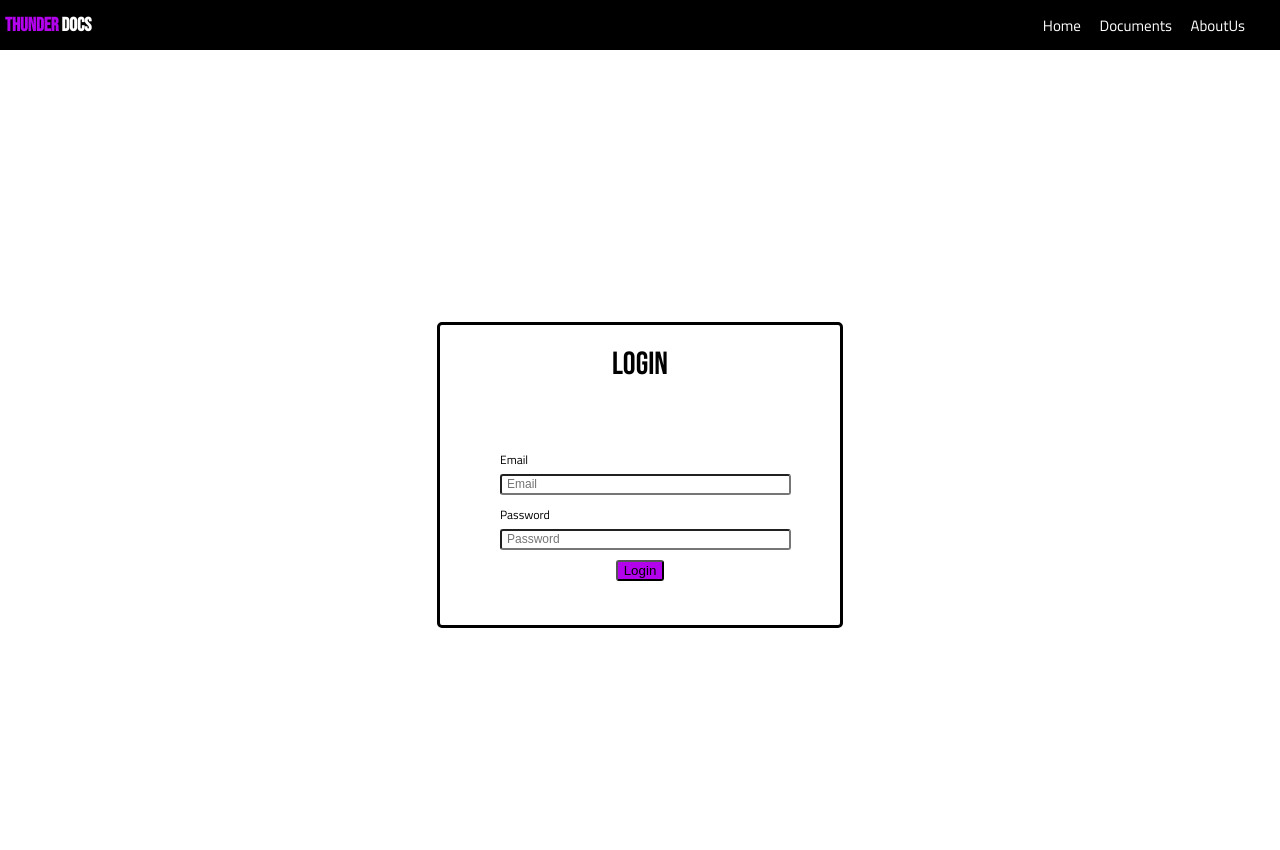
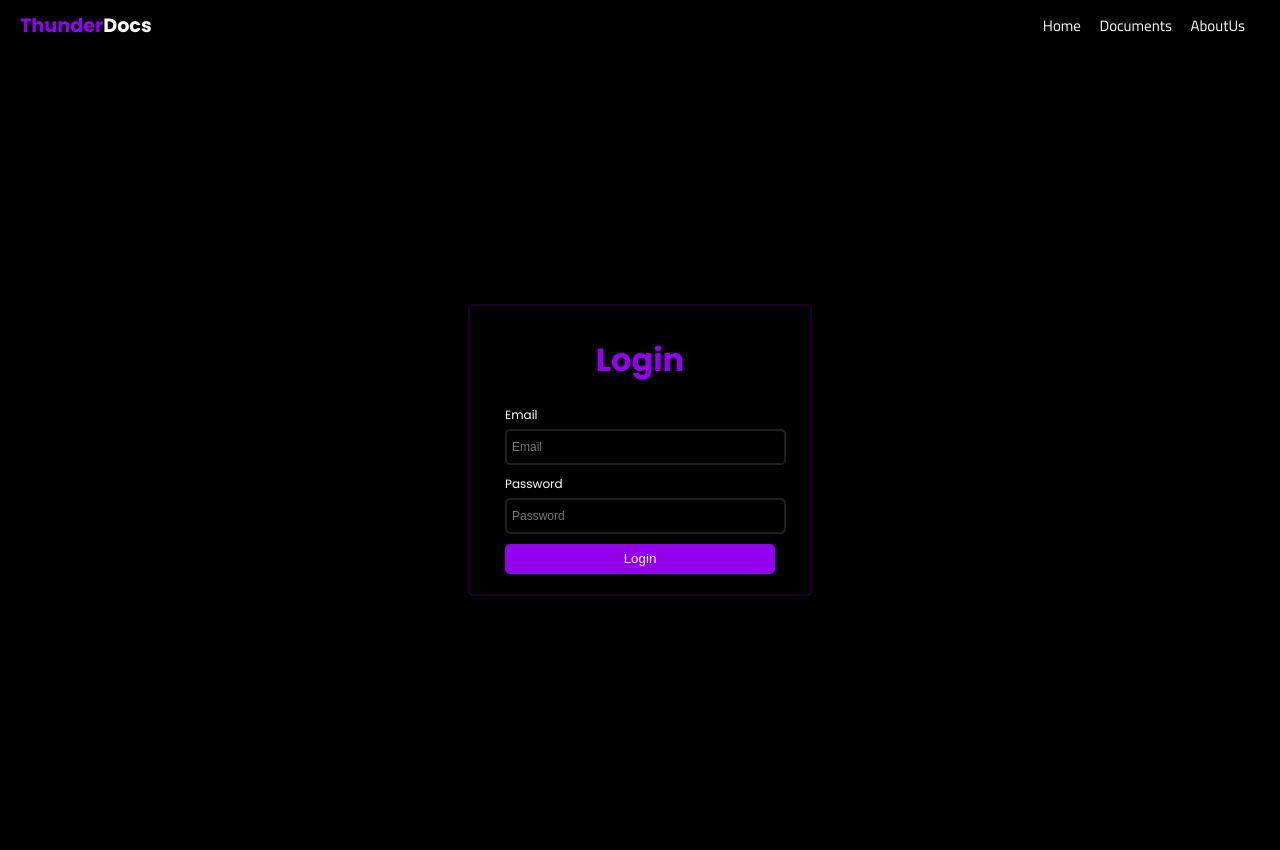
Before and after one commit to MrD0511/ThunderDocs, a Flask app: page /login in a window 1280 px wide. After the commit the page ends 596 px from the top, so only its background shows below. Run offline with Flask 3, Linux system fonts and the light colour scheme.

Commit message:
dhruv commit

```diff
--- a/static/base.css
+++ b/static/base.css
@@ -1,14 +1,18 @@
+body{
+    background-color: black;
+    font-family: "Poppins", sans-serif;
+}
 .navBar{
     height: 50px;
     width: 100vw;
     display: flex;
     align-items: center;
-    position: absolute;
+    position: fixed;
     top:0;
     left: 0;
-    background-color: rgb(0, 0, 0);
 }
 .logo{
+    margin-left: 15px;
     padding:5px;
     a{
         color: black;
@@ -17,7 +21,7 @@
     }
 
     #front{
-        color:#b203ec;
+        color:rgb(146, 0, 237);
     }
 
     #end{
@@ -33,51 +37,28 @@
         font-size: 15px;
         text-decoration: none;
         margin-right:15px;
+        transition: all 0.3s ease-in-out;
+        cursor: pointer;
     }
-
-        font-family: "Titillium Web", sans-serif;
-        font-weight: 400;
-        font-style: normal;
-
-}
-
-.navLinks:hover{
-    color: #b203ec;
-    text-decoration: underline;
-}
-
-/* mainDiv */
-.mainDiv{
-    position: absolute;
-    top: 50px;
-    left: 0;
-    height: calc(100vh - 50px);
-    width: 100vw;
-    background-image: "C:\Users\DELL\Downloads\purple.jpeg";
-
-}
-div.boxDiv{
-    border: 3.5px solid black;
-}
-
-.title{
-    font-family: "Bebas Neue", sans-serif;
-    font-weight: 400;
-    font-style: normal;
-}
-
-.fieldLabel{
     font-family: "Titillium Web", sans-serif;
     font-weight: 400;
     font-style: normal;
 }
 
-.fieldInput{
-    border-radius: 3px;
+#home:hover{
+    color: #b203ec;
+    text-decoration: none;
+    font-size: 16px;
 }
 
-button{
-    background-color:#b203ec;
-    color: black;
-    border-radius: 3px;
+#documents:hover{
+    color: #b203ec;
+    text-decoration: none;
+    font-size: 16px;
 }
+
+#aboutus:hover{
+    color: #b203ec;
+    text-decoration: none;
+    font-size: 16px;
+}
--- a/static/login.css
+++ b/static/login.css
@@ -1,30 +1,24 @@
-.logo{
-    font-family: "Bebas Neue", sans-serif;
-    font-weight: 400;
-    font-style: normal;
-}
-
 .navlinks{
     font-family: "Titillium Web", sans-serif;
     font-weight: 200;
     font-style: normal;
-  }
-
+}
 .mainDiv{
     position: absolute;
-    height: calc(100vh - 50px);
-    width: 100vw;
-    left:0;
+    left: 0;
     top: 50px;
+    height: calc(100% - 50px);
+    width: 100%;
     display: flex;
     flex-direction:column;
     justify-content: center;
     align-items: center;
+    background-color: rgb(0, 0, 0);
 }
 .boxDiv{
-    height: 300px;
-    width: 400px;
-    border: 2px solid black;
+    padding:20px;
+    width: 300px;
+    border: 2px solid rgba(146, 0, 237, 0.193);
     border-radius: 5px;
     display: flex;
     flex-direction: column;
@@ -32,8 +26,9 @@
     align-items: center;
 }
 .title{
-    margin-top: 20px;
+    margin-top: 10px;
     text-align: center;
+    color: rgb(146, 0, 237);
 }
 .field{
     display: flex;
@@ -49,15 +44,50 @@
     flex-direction: column;
     gap: 10px;
 }
+.field{
+    width: 90%;
+    display: flex;
+    justify-content: flex-start;
+    flex-direction: column;
+}
 .fieldLabel{
     font-size: 12px;
-    color: black;
+    color: white;
     margin-bottom: 5px;
 }
 .fieldInput{
     width: 100%;
     background-color: transparent;
-    height: 15px;
+    outline: none;
+    border:2px solid rgb(31, 31, 31);
+    color: white;
+    border-radius: 5px;
+    height: 30px;
     padding-left: 5px;
     font-size: 12px;
+    transition: all 0.3s ease;
 }
+.fieldInput:focus{
+    transform: scale(1.05);
+    border-color: rgb(146, 0, 237);
+}
+.btn{
+    height: 30px;
+    width: 90%;
+}
+.btn button{
+    height: 30px;
+    width: 100%;
+    border: 2px solid rgba(146, 0, 237, 0.187);
+    background-color: black;
+    background-color: rgb(146, 0, 237);
+    color: white;
+    font-weight: 500;
+    border-radius: 5px;
+    transition: all 0.3s ease;
+    cursor: pointer;
+}
+.btn button:hover{
+    color: black;
+    transform: scale(1.05);
+}
--- a/static/register.css
+++ b/static/register.css
@@ -20,6 +20,7 @@
     flex-direction:column;
     justify-content: center;
     align-items: center;
+    background-color: black;
 }
 .boxDiv{
     height: 300px;
--- a/templates/base.html
+++ b/templates/base.html
@@ -5,6 +5,9 @@
     <meta name="viewport" content="width=device-width, initial-scale=1.0">
     <title>ThunderDocs</title>
     <link rel="stylesheet" type="text/css" href={{ url_for('static', filename='base.css') }}>
+    <link rel="preconnect" href="https://fonts.googleapis.com">
+    <link rel="preconnect" href="https://fonts.gstatic.com" crossorigin>
+    <link href="https://fonts.googleapis.com/css2?family=Poppins:ital,wght@0,100;0,200;0,300;0,400;0,500;0,600;0,700;0,800;0,900;1,100;1,200;1,300;1,400;1,500;1,600;1,700;1,800;1,900&display=swap" rel="stylesheet">
     {% block head %}
 
     {% endblock head %}
@@ -12,12 +15,12 @@
 <body>
     <div class="navBar">
         <div class="logo">
-            <a><span id="front">Thunder </span><span id="end">Docs</a>
+            <a><span id="front">Thunder</span><span id="end">Docs</a>
         </div>
         <div class="navLinks">
-            <a>Home</a>
-            <a>Documents</a>
-            <a>AboutUs</a>
+            <a id="home">Home</a>
+            <a id="documents">Documents</a>
+            <a id="aboutus">AboutUs</a>
         </div>
     </div>
     <div class="mainDiv">
--- a/templates/login.html
+++ b/templates/login.html
@@ -8,7 +8,6 @@
     <link rel="preconnect" href="https://fonts.googleapis.com">
     <link rel="preconnect" href="https://fonts.gstatic.com" crossorigin>
     <link href="https://fonts.googleapis.com/css2?family=Titillium+Web:ital,wght@0,200;0,300;0,400;0,600;0,700;0,900;1,200;1,300;1,400;1,600;1,700&display=swap" rel="stylesheet">
-
 {% endblock head %}
 {% block body %}
     <div class="mainDiv">
```
